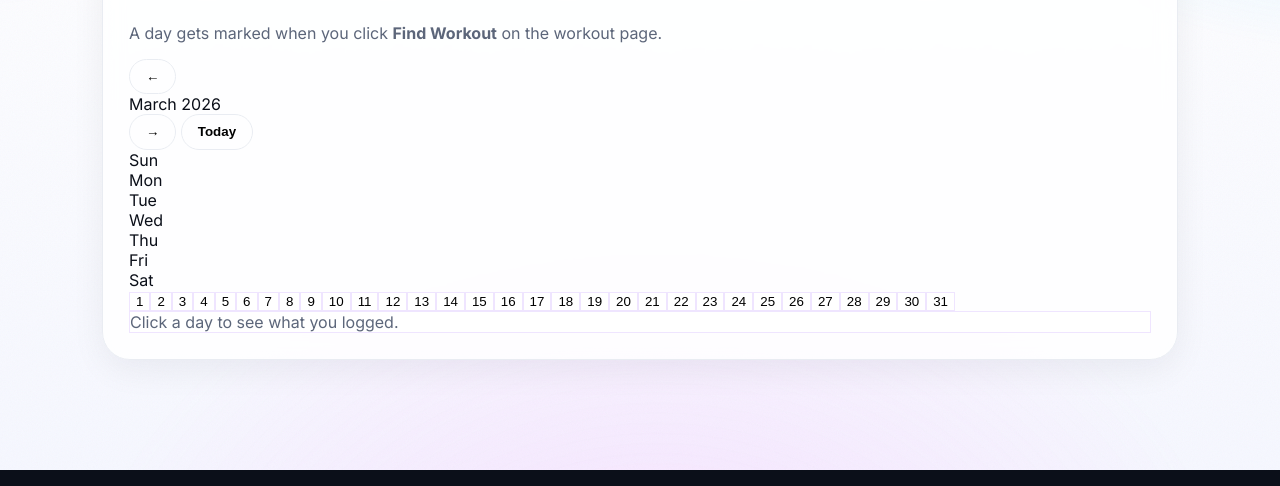
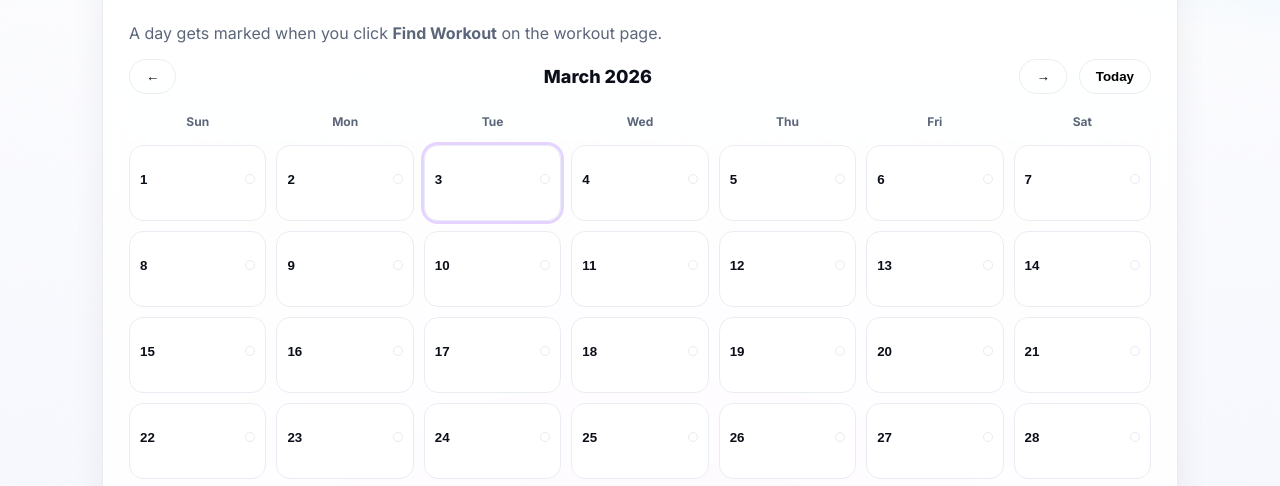
Before and after one commit to cottonries/StarStack, a plain HTML site: page progress.html in a window 1280 px wide. Shown: the part 251-737 px from the top of the page. Drawn offline with Linux system fonts and the light colour scheme; no server answers.

Commit message:
Add CSS styles for progress page layout
Pulled code from my Codepen.io. stylization for progress.html

```diff
--- a/style.css
+++ b/style.css
@@ -314,6 +314,136 @@ select{
 /*TO HERE ADD TO GITHUB*/
 /*--------------------- END WORKOUT PAGE CSS --------------------- */
 
+
+/*---------------------PROGRESS PAGE CSS --------------------- */
+.cal-toolbar{
+  display:flex;
+  align-items:center;
+  gap:12px;
+  margin-top:16px;
+  flex-wrap:wrap;
+}
+
+.cal-title{
+  font-weight:800;
+  font-size:18px;
+  flex:1;
+  text-align:center;
+  color:var(--text);
+}
+
+.cal-grid{
+  margin-top:14px;
+  display:grid;
+  grid-template-columns: repeat(7, 1fr);
+  gap:10px;
+}
+
+.cal-weekday{
+  font-size:12px;
+  color:var(--muted);
+  text-align:center;
+  padding:6px 0;
+  font-weight:700;
+}
+
+.cal-cell{
+  border:1px solid var(--border);
+  background:white;
+  border-radius:14px;
+  padding:10px;
+  min-height:76px;
+}
+
+.cal-blank{
+  background:transparent;
+  border:none;
+}
+
+.cal-day{
+  cursor:pointer;
+  text-align:left;
+  transition: transform .06s ease;
+}
+
+.cal-day:hover{
+  transform: translateY(-1px);
+}
+
+.cal-top{
+  display:flex;
+  align-items:center;
+  justify-content:space-between;
+  gap:10px;
+}
+
+.cal-num{
+  font-weight:800;
+  color:var(--text);
+}
+
+.cal-dot{
+  width:10px;
+  height:10px;
+  border-radius:999px;
+  background:transparent;
+  border:1px solid var(--border);
+}
+
+.cal-sub{
+  margin-top:8px;
+  font-size:11px;
+  color:var(--muted);
+  line-height:1.2;
+}
+
+.cal-done{
+  border-color: rgba(124,44,255,.35);
+  box-shadow: 0 10px 35px rgba(124,44,255,.10);
+}
+
+.cal-done .cal-dot{
+  background: var(--purple);
+  border-color: var(--purple);
+}
+
+.cal-today{
+  outline: 3px solid rgba(124,44,255,.20);
+}
+
+.cal-detail{
+  margin-top:14px;
+  padding:14px;
+  border:1px solid var(--border);
+  border-radius: var(--radius-xl);
+  background: rgba(255,255,255,.65);
+}
+
+.cal-actions{
+  display:flex;
+  gap:12px;
+  margin-top:14px;
+  flex-wrap:wrap;
+}
+
+/* Mobile */
+@media (max-width: 760px){
+  .cal-title{ text-align:left; }
+  .cal-cell{ min-height:64px; }
+}
+
+.cal-grid{
+  min-height: 420px;
+}
+.cal-day{
+  background: #fff;
+}
+
+
+/*--------------------- END PROGRESS PAGE CSS --------------------- */
+
+
+
 /*--------------------- FOOTER --------------------- */
 .footer{
   background:#0b0f19;
```
